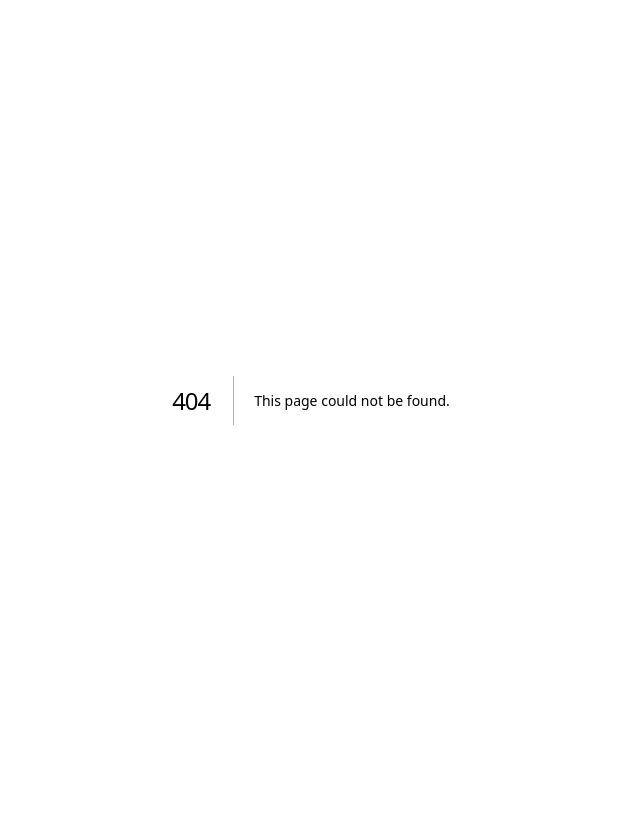
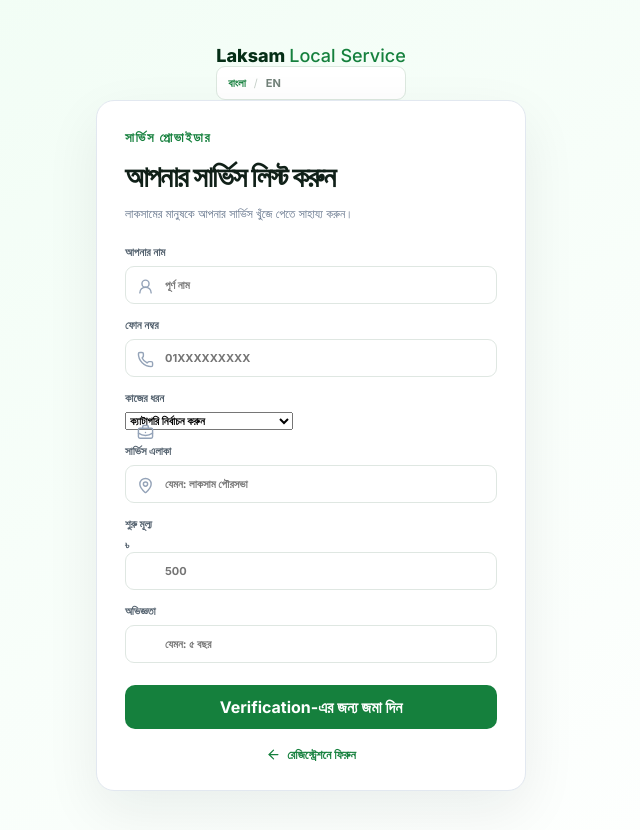
Before and after one commit to mahmudularefinrafi/Laksam-Local-Service, a Next.js app: page /provider in a window 1280 px wide. Before the commit this address had no page. Shown: the top 830 px of the page, without its empty margins (329-969 px from the left). Before the commit the page ends 800 px from the top, so only its background shows below. Built offline with nearby package versions, Linux system fonts and the light colour scheme.

Commit message:
Add provider registration page

```diff
--- /dev/null
+++ b/app/provider/page.tsx
@@ -0,0 +1,32 @@
+"use client";
+
+import Link from "next/link";
+import { useState } from "react";
+import { ArrowLeft, BriefcaseBusiness, Phone, MapPin, UserRound, FileCheck2 } from "lucide-react";
+import LanguageToggle, { Language } from "../components/LanguageToggle";
+import "../globals.css";
+
+export default function ProviderRegistrationPage() {
+  const [language, setLanguage] = useState<Language>("bn");
+  const [submitted, setSubmitted] = useState(false);
+  const bn = language === "bn";
+
+  return <main className="auth-page">
+    <div className="auth-topbar"><Link className="auth-brand" href="/">Laksam <span>Local Service</span></Link><LanguageToggle onChange={setLanguage}/></div>
+    <div className="auth-card auth-card-wide">
+      <p className="eyebrow">{bn ? "সার্ভিস প্রোভাইডার" : "SERVICE PROVIDER"}</p>
+      <h1>{bn ? "আপনার সার্ভিস লিস্ট করুন" : "List your service"}</h1>
+      <p>{bn ? "লাকসামের মানুষকে আপনার সার্ভিস খুঁজে পেতে সাহায্য করুন।" : "Help people in Laksam discover your local service."}</p>
+      {submitted ? <div className="auth-success"><FileCheck2 size={22}/><strong>{bn ? "রেজিস্ট্রেশন জমা হয়েছে" : "Registration submitted"}</strong><span>{bn ? "Admin verification-এর পর আপনার প্রোফাইল প্রকাশ করা যাবে।" : "Your profile can be published after admin verification."}</span></div> : <form onSubmit={(e) => { e.preventDefault(); setSubmitted(true); }}>
+        <label>{bn ? "আপনার নাম" : "Your name"}<div className="input-icon"><UserRound size={17}/><input required placeholder={bn ? "পূর্ণ নাম" : "Full name"}/></div></label>
+        <label>{bn ? "ফোন নম্বর" : "Phone number"}<div className="input-icon"><Phone size={17}/><input required placeholder="01XXXXXXXXX"/></div></label>
+        <label>{bn ? "কাজের ধরন" : "Service category"}<div className="input-icon"><BriefcaseBusiness size={17}/><select required defaultValue=""><option value="" disabled>{bn ? "ক্যাটাগরি নির্বাচন করুন" : "Select a category"}</option><option>Electrician / ইলেকট্রিশিয়ান</option><option>Plumber / প্লাম্বার</option><option>AC Technician / AC টেকনিশিয়ান</option><option>Mobile Repair / মোবাইল রিপেয়ার</option><option>Laptop Repair / ল্যাপটপ রিপেয়ার</option><option>Tutor / টিউটর</option><option>Photographer / ফটোগ্রাফার</option><option>Cleaner / ক্লিনার</option></select></div></label>
+        <label>{bn ? "সার্ভিস এলাকা" : "Service area"}<div className="input-icon"><MapPin size={17}/><input required placeholder={bn ? "যেমন: লাকসাম পৌরসভা" : "e.g. Laksam Pourashava"}/></div></label>
+        <label>{bn ? "শুরু মূল্য" : "Starting price"}<div className="input-icon"><span>৳</span><input required type="number" min="0" placeholder="500"/></div></label>
+        <label>{bn ? "অভিজ্ঞতা" : "Experience"}<div className="input-icon"><input required placeholder={bn ? "যেমন: ৫ বছর" : "e.g. 5 years"}/></div></label>
+        <button className="primary-btn" type="submit">{bn ? "Verification-এর জন্য জমা দিন" : "Submit for verification"}</button>
+      </form>}
+      <Link className="back-link auth-back" href="/register"><ArrowLeft size={15}/> {bn ? "রেজিস্ট্রেশনে ফিরুন" : "Back to registration"}</Link>
+    </div>
+  </main>;
+}
```
